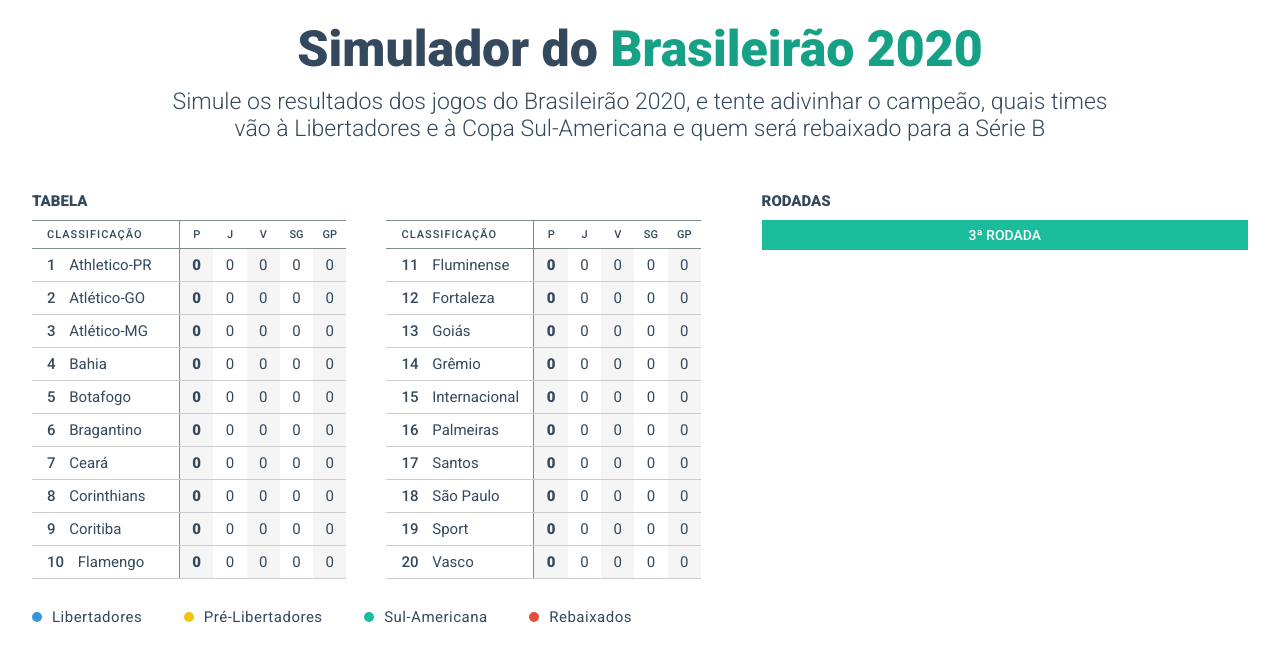
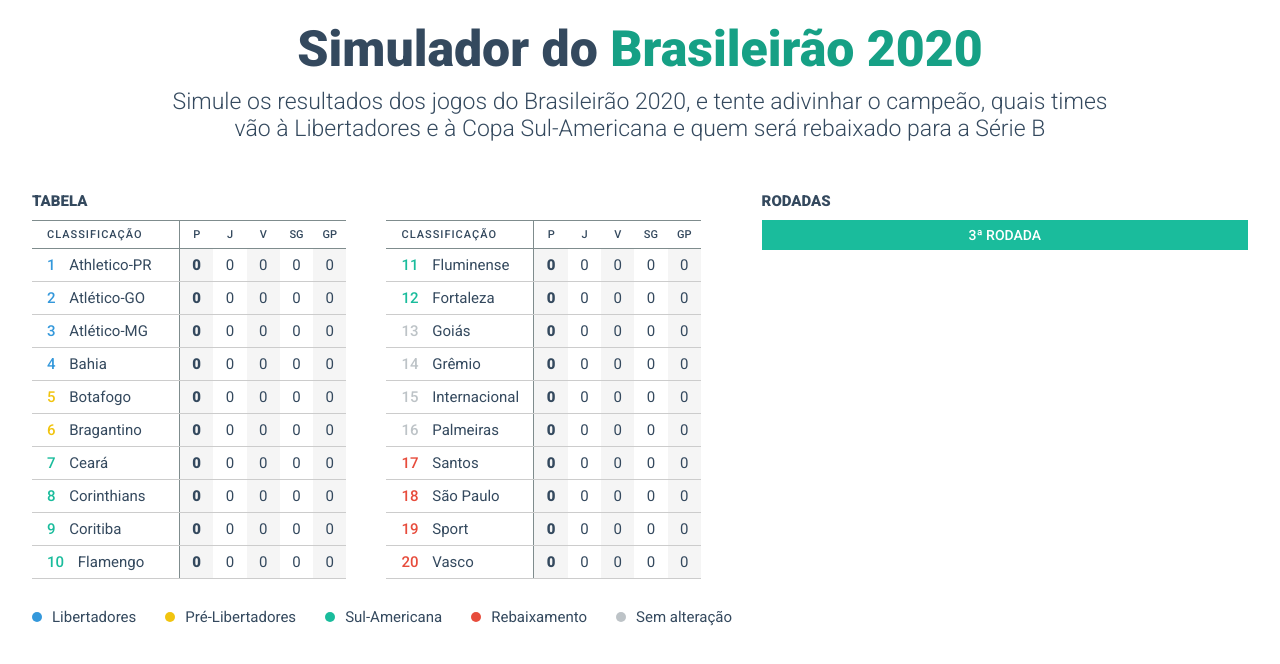
Before and after one commit to Marlysson/SimuladorBrasileirao, a Vue app: page / in a window 1280 px wide. Shown: the top 664 px of the page. Built offline with nearby package versions, Linux system fonts and the light colour scheme; some icons are missing.

Commit message:
Refactor  of CaptionRanking and TeamRanking components  to show expected color to ranking shown.

```diff
--- /dev/null
+++ b/src/assets/colors_by_position.css
@@ -0,0 +1,5 @@
+.green  { background:#1abc9c; }
+.blue   { background:#3498db; }
+.yellow { background:#f1c40f; }
+.red    { background:#e74c3c; }
+.none   { background:#bdc3c7; }
--- a/src/components/CaptionRanking.vue
+++ b/src/components/CaptionRanking.vue
@@ -3,7 +3,7 @@
     <ul class="caption-container">
 
         <li class="caption-ranking" v-for="championship in championship_by_ranking" :key="championship.ranking">
-            <span class="caption-icon" v-bind:class="championship.color"></span>
+            <span class="caption-icon" v-bind:style="{ background : championship.color }"></span>
             <span class="caption-text">{{ championship.ranking}}</span>
         </li>
 
@@ -13,6 +13,8 @@
 
 <script>
 
+import { COLOR_BY_RANKING } from '../services/data.js'
+
 export default {
 
     data(){
@@ -21,20 +23,24 @@
 
             championship_by_ranking : [
                 {
-                    "color": "blue",
+                    "color": COLOR_BY_RANKING['libertadores'],
                     "ranking": "Libertadores"
                 },
                 {
-                    "color": "yellow",
+                    "color": COLOR_BY_RANKING['pre_libertadores'],
                     "ranking": "Pré-Libertadores"
                 },
                 {
-                    "color": "green",
+                    "color": COLOR_BY_RANKING['sul_americana'],
                     "ranking": "Sul-Americana"
                 },
                 {
-                    "color": "red",
-                    "ranking": "Rebaixados"
+                    "color": COLOR_BY_RANKING['rebaixamento'],
+                    "ranking": "Rebaixamento"
+                },
+                {
+                    "color": COLOR_BY_RANKING['nenhum'],
+                    "ranking": "Sem alteração"
                 }
             ]
         }
@@ -45,6 +51,8 @@
 
 <style scoped>
 
+    @import '../assets/colors_by_position.css';
+
     .caption-container{
         display:flex;
         flex-direction:row;
@@ -52,7 +60,7 @@
         align-items: center;
 
         list-style-type: none;
-        width:600px;
+        width:700px;
     }
 
     .caption-icon{
@@ -65,13 +73,7 @@
 
     .caption-text{
         font-size:15px;
-        letter-spacing: 0.5px;
         color: #34495e;
     }
 
-    .green  { background: #1abc9c; }
-    .blue   { background: #3498db; }
-    .yellow { background:#f1c40f; }
-    .red    { background: #e74c3c; }
-
 </style>
--- a/src/components/TeamRanking.vue
+++ b/src/components/TeamRanking.vue
@@ -4,7 +4,7 @@
 
         <td class="team">
 
-            <span class="position">
+            <span class="position" v-bind:style="styleForPosition">
                 {{team.position}}
             </span>
 
@@ -23,13 +23,29 @@
 </template>
 
 <script>
+
+import get_color_by_position from "../services/utils.js"
+
 export default {
-    props : ["team"]
+    props : ["team"],
+
+    data(){
+
+        return {
+            styleForPosition : {
+                color: get_color_by_position(this.team.position)
+            }
+        }
+
+    }
+
 }
 
 </script>
 
 <style scoped>
+
+    @import '../assets/colors_by_position.css';
 
     td{
         color:#34495e;
```
